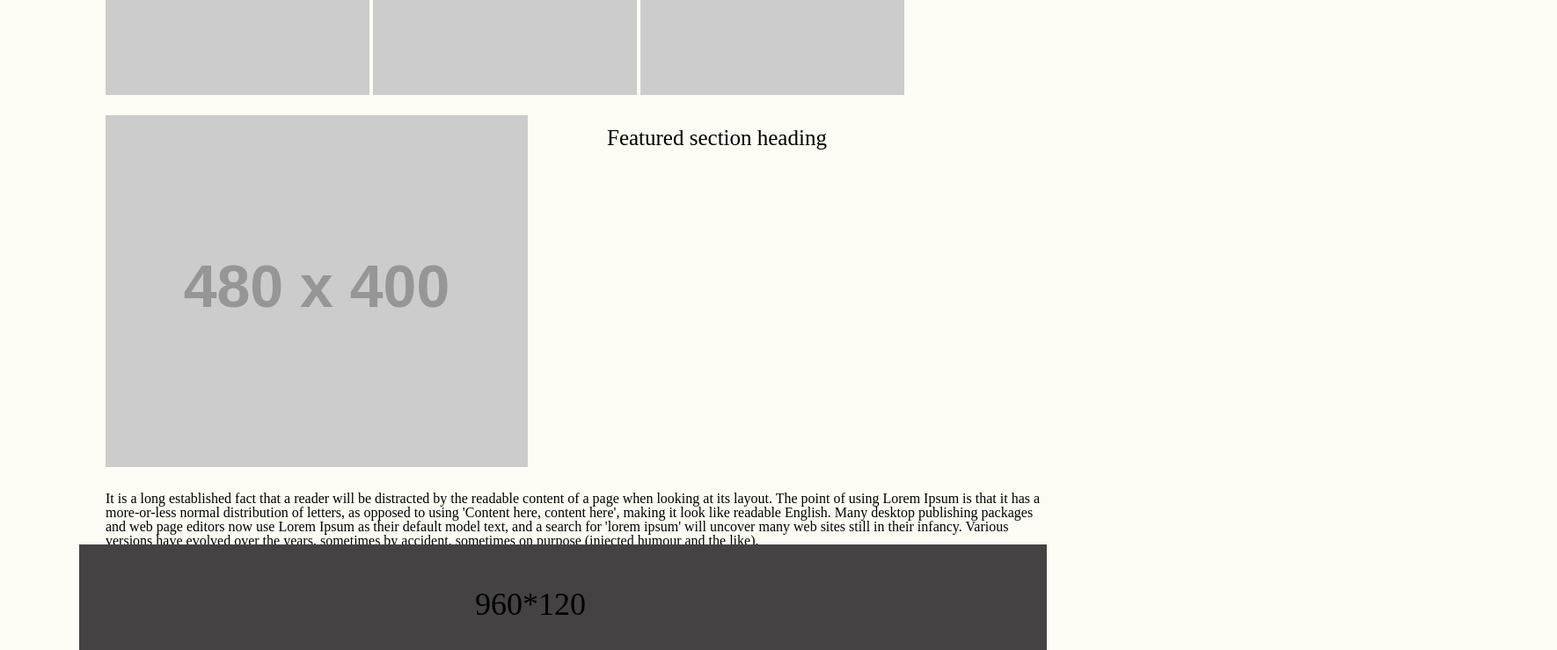
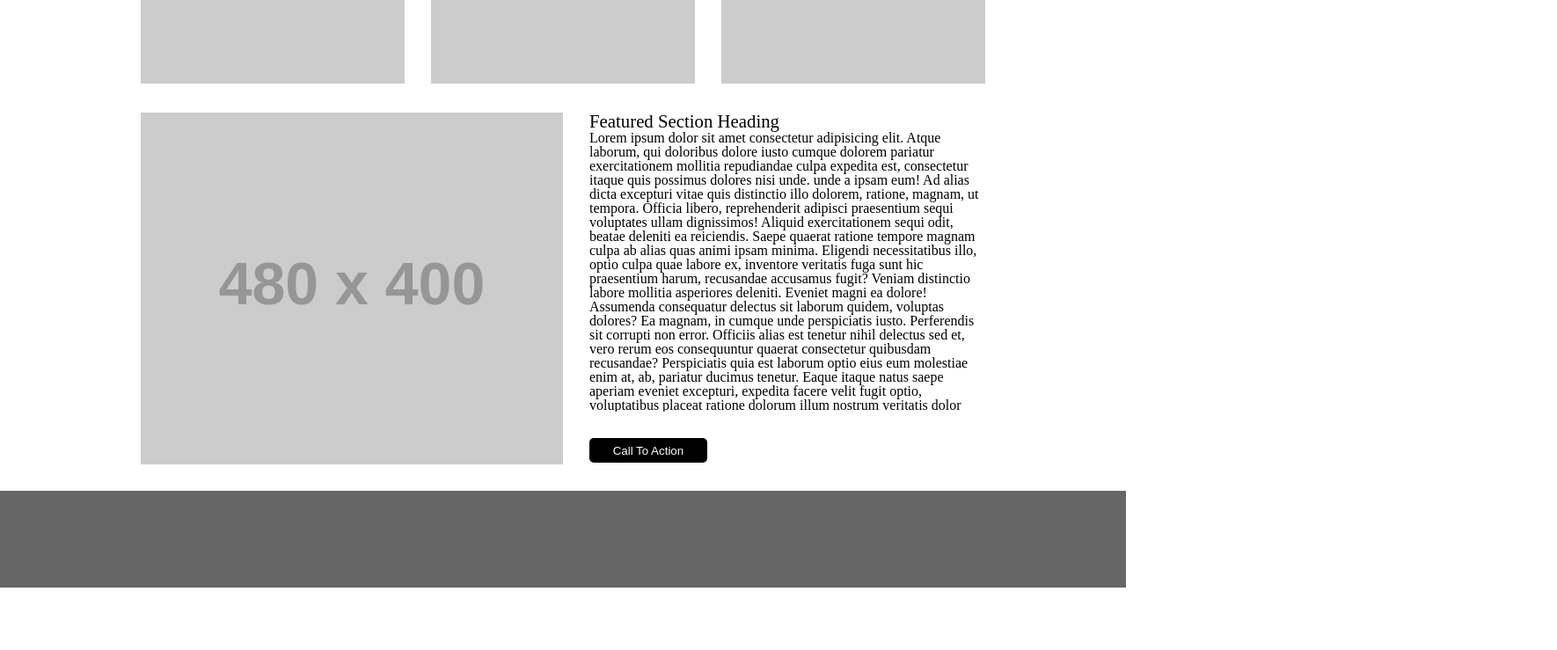
Before and after one commit to haleemah-163/wirefame-exercise, a plain HTML site: page index.html in a window 1280 px wide. Shown: the part 900-1639 px from the top of the page at 88% size, 1770 px wide, since content can reach past the window. After the commit the page ends 1568 px from the top, so only its background shows below. Drawn offline with Linux system fonts and the light colour scheme; placeholder pictures from the web are drawn by us.

Commit message:
smallEdit

```diff
--- a/index.html
+++ b/index.html
@@ -15,38 +15,97 @@
 </head>
 
 <body>
+    <nav>
+        <div class="container">
+            <ul>
+                <li><a href="#1"><img src="https://placehold.it/200x70/ddd" alt="placeholder"></a></li>
+                <li><a href="#1">nav item 1</a></li>
+                <li><a href="#1">nav item 2</a></li>
+                <li><a href="#1">nav item 3</a></li>
+                <li><a href="#1">nav item 4</a></li>
+            </ul>
+        </div>
+    </nav>
     <header>
-        <img class="hi" src="https://placehold.it/200x70/000" alt="logo">
-        <nav>
-            <ul>
-                <li>Nav item 1</li>
-                <li>Nav item 1</li>
-                <li>Nav item 1</li>
-                <li>Nav item 1</li>
-            </ul>
-        </nav>
+        <section class="hero">
+            <div class="container">
+                <img src="https://placehold.it/960x450/ddd" alt="placeholder">
+            </div>
+        </section>
     </header>
     <main>
-        <div>
-     <img class="fi" src="https://placehold.it/960x450/000" alt="black image 960*450">
-        </div>
-        <div class="di">
-     <img class=" i1" src="https://placehold.it/300x375/000" alt="black image 300*375">
-     <img class=" i2"src="https://placehold.it/300x375/000" alt="black image 300*375">
-     <img class=" i3" src="https://placehold.it/300x375/000" alt="black image 300*375">
-    </div>
-     <div>
-     <img class="i4" src="https://placehold.it/480x400/000" alt="black image 480*400">
-     <h2>Featured section heading</h2>
-     <p id="p1">It is a long established fact that a reader will be distracted by the readable content of a page when looking at its layout. The point of using Lorem Ipsum is that it has a more-or-less normal distribution of letters, as opposed to using 'Content here, content here', making it look like readable English. Many desktop publishing packages and web page editors now use Lorem Ipsum as their default model text, and a search for 'lorem ipsum' will uncover many web sites still in their infancy. Various versions have evolved over the years, sometimes by accident, sometimes on purpose (injected humour and the like).</p>
-    </div>
-    <p id="call">call to action </p>
+        <section class="sub-banner">
+            <div class="container">
+                <article>
+                    <img src="https://placehold.it/300x375/ddd" alt="placeholder">
+                </article>
+                <article>
+                    <img src="https://placehold.it/300x375/ddd" alt="placeholder">
+                </article>
+                <article>
+                    <img src="https://placehold.it/300x375/ddd" alt="placeholder">
+                </article>
+            </div>
+        </section>
+        <section class="featured">
+            <div class="container">
+                <article>
+                    <img src="https://placehold.it/480x400/ddd" alt="placeholder">
+                </article>
+                <article>
+                    <p>
+                        <span>
+                            Featured Section Heading
+                        </span>
+                        <br>
+                        Lorem ipsum dolor sit amet consectetur adipisicing elit. Atque laborum, qui doloribus dolore
+                        iusto cumque dolorem pariatur exercitationem mollitia repudiandae culpa expedita est,
+                        consectetur itaque quis possimus dolores nisi unde.
+                        unde a ipsam eum!
+                        Ad alias dicta excepturi vitae quis distinctio illo dolorem, ratione, magnam, ut tempora.
+                        Officia libero, reprehenderit adipisci praesentium sequi voluptates ullam dignissimos! Aliquid
+                        exercitationem sequi odit, beatae deleniti ea reiciendis.
+                        Saepe quaerat ratione tempore magnam culpa ab alias quas animi ipsam minima. Eligendi
+                        necessitatibus illo, optio culpa quae labore ex, inventore veritatis fuga sunt hic praesentium
+                        harum, recusandae accusamus fugit?
+                        Veniam distinctio labore mollitia asperiores deleniti. Eveniet magni ea dolore! Assumenda
+                        consequatur delectus sit laborum quidem, voluptas dolores? Ea magnam, in cumque unde
+                        perspiciatis iusto. Perferendis sit corrupti non error.
+                        Officiis alias est tenetur nihil delectus sed et, vero rerum eos consequuntur quaerat
+                        consectetur quibusdam recusandae? Perspiciatis quia est laborum optio eius eum molestiae enim
+                        at, ab, pariatur ducimus tenetur.
+                        Eaque itaque natus saepe aperiam eveniet excepturi, expedita facere velit fugit optio,
+                        voluptatibus placeat ratione dolorum illum nostrum veritatis dolor totam nihil accusamus et
+                        aspernatur. Neque, deserunt vel! Optio, ipsa.
+                        Aut dolore, assumenda ullam velit tempore laudantium deleniti iure libero, dolor molestiae
+                        possimus, rem architecto. Amet voluptatum harum minus fugit iure, est quia qui quidem
+                        dignissimos mollitia, nemo consequuntur saepe.
+                        Libero natus magni eaque at animi esse a rem ipsam adipisci dignissimos? Deserunt doloribus
+                        facilis, fugiat illum, maxime quasi inventore porro molestias ex veniam exercitationem amet
+                        eligendi, culpa cum expedita?
+                        Repudiandae, dolores vero, odio ad possimus eius aliquid ullam nihil dolorum ratione, aperiam
+                        mollitia voluptates voluptatibus quidem id. Veniam minima officiis odit consequatur voluptate
+                        doloremque similique natus ullam ipsam ipsum.
+                        Porro, commodi facilis. Quibusdam dolor nesciunt doloremque expedita voluptates nostrum animi
+                        officiis vitae nulla consectetur, iure possimus, deleniti natus, sunt dolores nisi eos. Nobis
+                        ipsa praesentium beatae, possimus illo cum.
+                        Voluptatem voluptatum sed ad earum quis aliquid pariatur, vel repellendus minima blanditiis
+                        consequuntur fugit, porro rem harum officia illum beatae nesciunt aut quidem tempore ipsa
+                        reiciendis optio qui distinctio. Placeat?
+
+                        Sapiente alias possimus eligendi quae suscipit soluta dolorem voluptatibus nam ab accusantium
+                        delectus, consequuntur dolore quo nobis accusamus, dolorum dignissimos molestiae hic?
+                        Accusantium corrupti quasi odit suscipit harum eos iusto.</p>
+                        <button>
+                            Call To Action
+                        </button>
+                    </article>
+                </div>
+            </section>
     </main>
 
     <footer>
-<h3>
-    960*120
-</h3>
+
     </footer>
 
 </body>
--- a/style.css
+++ b/style.css
@@ -1,83 +1,79 @@
 
-body{
-    height: 1550px;
-    width: 1100px;
-    background-color: rgb(253, 253, 245);
-    position:relative;
-    right: 0px;
-    margin: auto;
+a {
+    color: #aaa;
+    text-decoration: none;
   }
-
-main{
-    margin: auto;
-    position: relative;
-    bottom: -30px;
+  header {
+    padding-top: 30px;
   }
-
-
-header{
-    height: 120px;
-    width: 1100px;
-    background-color:rgb(68, 66, 66);
-    position: relative;
-    top: -10px;
-    right: 8px;
+  header,
+  main > * {
+    padding-bottom: 30px;
   }
-
-
-
-li{
-    display: inline-block;
-    position: relative;
-    left: 320px;
-    bottom: 45px;
-    padding:20px;
-    margin: 10px;
-    font-size: 18px;
-    font: bold;
-    color:gray;
+  .container {
+    width: 960px;
+    max-width: 100%;
+    margin: 0 auto;
+    display: flex;
   }
-
-
-
-div {
-padding:10px;
-margin: 0px;
-position: relative;
-left: 20px;
+  nav {
+    background-color: #666;
+    padding: 20px 0;
   }
-
-
-
-
-
-h2{
-position: relative;
-left: 570px;
-bottom: 390px;
-font-size: 25px;
-font: bold;
+  nav ul {
+    display: flex;
   }
-
-
-
-
-
-
-
-h3{
-    position: relative;
-    top: 50px;
-    font-size: 36px;
-    right: -450px;
-    font: bolder;
+  nav ul li {
+    margin-right: 30px;
+    display: flex;
   }
-
-
-
-footer{
-height: 120px;
-width: 1100px;
-background-color:rgb(68, 66, 66);
-position: relative;
+  nav ul li::last-of-type {
+    margin-right: 0;
   }
+  nav ul li a {
+    display: flex;
+    align-items: center;
+  }
+  /* sub banner */
+  .sub-banner .container {
+    display: grid;
+    grid-template-columns: 300px 300px 300px;
+    column-gap: 30px;
+  }
+  /* featured */
+  .featured .container {
+    display: grid;
+    grid-template-columns: 480px 480px;
+  }
+  .featured .container article {
+    height: 400px;
+  }
+  .featured .container article:last-of-type {
+    padding-left: 30px;
+  }
+  .featured .container article:last-of-type span {
+    font-size: 1.3rem;
+  }
+  .featured .container article:last-of-type p {
+    height: calc(100% - 30px - 30px);
+    overflow: scroll;
+    margin-bottom: 30px;
+    overflow-x: hidden;
+  }
+  .featured .container article:last-of-type button {
+    color: white;
+    background-color: black;
+    padding: 0.5em 2em;
+    border: none;
+    border-radius: 5px;
+    transition: 350ms ease all;
+  }
+  .featured .container article:last-of-type button:hover {
+    background-color: #ddd;
+    color: black;
+  }
+  /* footer */
+  footer {
+    height: 110px;
+    background-color: #666;
+  }
```
Lines whose indentation alone changed are shown as unchanged.
